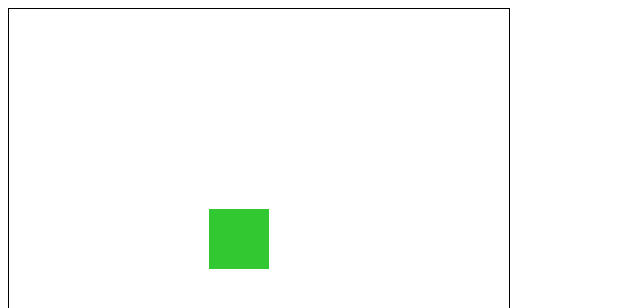
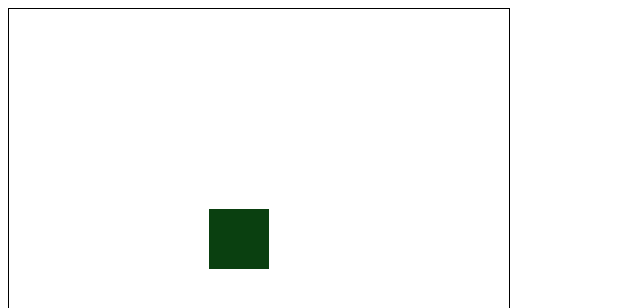
Before and after one commit to hongseongmun/HybridApp, a plain HTML site: page canvas/index.html in a window 1280 px wide. Both pictures are taken after a click on the element 259 px from the left and 259 px from the top of the page. Shown: the top 308 px of the page, without its empty margins (0-640 px from the left). Drawn offline with Linux system fonts and the light colour scheme.

Commit message:
Add files via upload

```diff
--- a/canvas/index.html
+++ b/canvas/index.html
@@ -17,14 +17,24 @@
       ctx.fillRect(200,200,60,60);
       ctx.fill();
 
-      canvas.onclick =  function(event){
-        var rect = canvas.getBoundingClientRect();
-        const x = event.clientX - rect.left;
-        const y = event.clientY - rect.top;
+      can.onclick =  function(event){
+        const x = event.clientX - can.offsetLeft;
+        const y = event.clientY - can.offsetTop;
 
-          ctx.fillStyle = "rgb(100, 0, 0)";
+        var r =  Math.floor(Math.random()*100);
+        var g = Math.floor(Math.random()*100);
+        var b = Math.floor(Math.random()*100);
+
+        console.log(x,y);
+        // ctx.fillStyle = "rgb(100, 0, 0)";
+        if((x <= 300 && y <= 300) ||  (x >=200, y >= 200))
+
+          ctx.fillStyle = `rgb(
+        ${Math.floor(r)},
+        ${Math.floor(g)},
+        0${Math.floor(b)}`;
+          ctx.fillRect(200,200,60,60);
           ctx.fill();
-
       }
 
 
```
